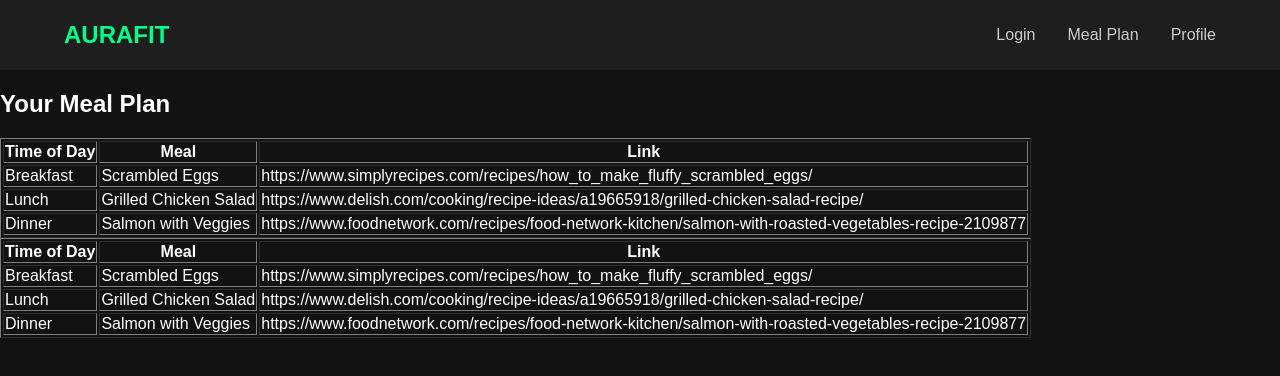
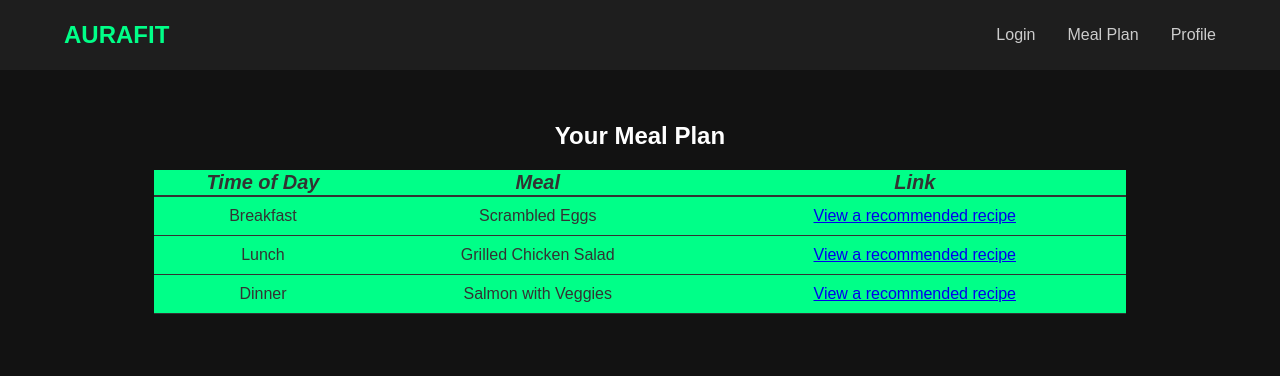
Before and after one commit to mwolanski04/BotFit, a React (Create React App) app: page /MealPlan in a window 1280 px wide. Shown: the top 376 px of the page. Built offline with nearby package versions, Linux system fonts and the light colour scheme.

Commit message:
Added a bit of style to the meal plan

```diff
--- a/src/MealPlan.js
+++ b/src/MealPlan.js
@@ -1,46 +1,46 @@
-import React, { useEffect } from 'react';
-
 const MealPlan = () => {
-    //function createMealTable() {
-        useEffect(() => {
-                const data = [
-                    { when: "Breakfast", meal: "Scrambled Eggs", link: "https://www.simplyrecipes.com/recipes/how_to_make_fluffy_scrambled_eggs/" },
-                    { when: "Lunch", meal: "Grilled Chicken Salad", link: "https://www.delish.com/cooking/recipe-ideas/a19665918/grilled-chicken-salad-recipe/" },
-                    { when: "Dinner", meal: "Salmon with Veggies", link: "https://www.foodnetwork.com/recipes/food-network-kitchen/salmon-with-roasted-vegetables-recipe-2109877" }
-                ];
-
-                const table = document.createElement("table");
-                table.border = "1";
-
-                const headers = ["Time of Day", "Meal", "Link"];
-                const headerRow = document.createElement("tr");
-
-                headers.forEach(text => {
-                    const th = document.createElement("th");
-                    th.textContent = text;
-                    headerRow.appendChild(th);
-                });
-                table.appendChild(headerRow);
-
-                data.forEach(item => {
-                    const row = document.createElement("tr");
-                    Object.values(item).forEach(value => {
-                        const cell = document.createElement("td");
-                        cell.textContent = value;
-                        row.appendChild(cell);
-                    });
-                    table.appendChild(row);
-                });
-
-                document.getElementById("table-container").appendChild(table);
-            }, []);
+    const data = [
+        { when: "Breakfast", meal: "Scrambled Eggs", link: "https://www.simplyrecipes.com/recipes/how_to_make_fluffy_scrambled_eggs/" },
+        { when: "Lunch", meal: "Grilled Chicken Salad", link: "https://www.delish.com/cooking/recipe-ideas/a19665918/grilled-chicken-salad-recipe/" },
+        { when: "Dinner", meal: "Salmon with Veggies", link: "https://www.lecremedelacrumb.com/one-pan-baked-teriyaki-salmon-and-vegetables/" }
+    ];
 
     return (
-        <div>
+        <div style = {styles.wrapper}>
             <h2>Your Meal Plan</h2>
-            <div id="table-container"></div>
+
+            <table style = {styles.table}>
+                <thead>
+                    <tr style = {styles.tr}>
+                        <th>Time of Day</th>
+                        <th>Meal</th>
+                        <th>Link</th>
+                    </tr>
+                </thead>
+
+                <tbody style = {styles.tbody}>
+                    {data.map((item, index) => (
+                        <tr key={index}>
+                            <td style = {styles.td}>{item.when}</td>
+                            <td style = {styles.td}>{item.meal}</td>
+                            <td style = {styles.td}>
+                                <a href={item.link} target="_blank" rel="noreferrer">
+                                    View a recommended recipe
+                                </a>
+                            </td>
+                        </tr>
+                    ))}
+                </tbody>
+            </table>
         </div>
     );
 };
 
+const styles = {
+    wrapper: { display: 'flex', flexDirection: 'column', alignItems: 'center', padding: '2rem' },
+    table: { width: '80%', borderCollapse: 'collapse', backgroundColor: '#00ff88', color: '#333'},
+    tr: { borderBottom: '2px solid #333', padding: '5px', fontSize: '20px', fontStyle: 'italic' },
+    td: { borderBottom: '1px solid #333', padding: '10px', textAlign: 'center' },
+};
+
 export default MealPlan;
```
